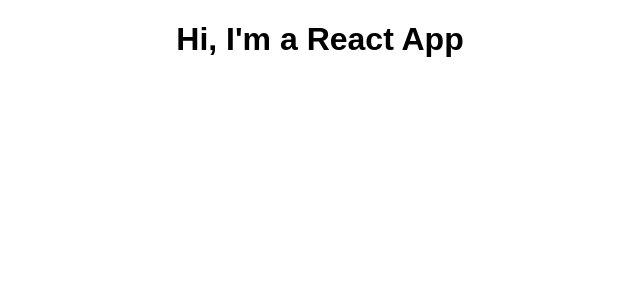
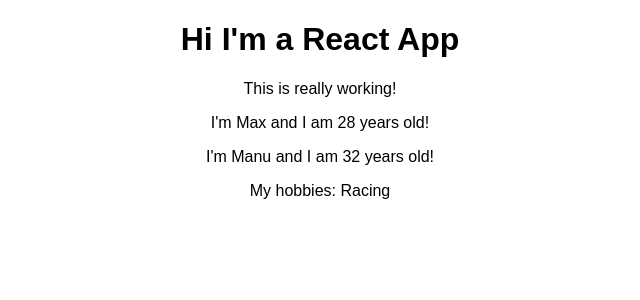
Before and after one commit to gauthier-delmee/react-complete-guide, a React (Create React App) app: page / in a window 1280 px wide. Shown: the top 300 px of the page, without its empty margins (320-960 px from the left). Built offline with nearby package versions, Linux system fonts and the light colour scheme.

Commit message:
added the Person component

```diff
--- a/src/App.js
+++ b/src/App.js
@@ -1,11 +1,15 @@
 import React, { Component } from 'react';
 import './App.css';
+import Person from './Person/Person';
 
 class App extends Component {
   render() {
     return (
       <div className="App">
-        <h1>Hi, I'm a React App</h1>
+        <h1>Hi I'm a React App</h1>
+        <p>This is really working!</p>
+        <Person name="Max" age="28" />
+        <Person name="Manu" age="32">My hobbies: Racing</Person>
       </div>
     );
   }
--- /dev/null
+++ b/src/Person/Person.js
@@ -0,0 +1,12 @@
+import React from 'react';
+
+const person = (props) => {
+  return (
+    <div>
+      <p>I'm {props.name} and I am {props.age} years old!</p>
+      <p>{props.children}</p>
+    </div>
+  );
+}
+
+export default person;
```
